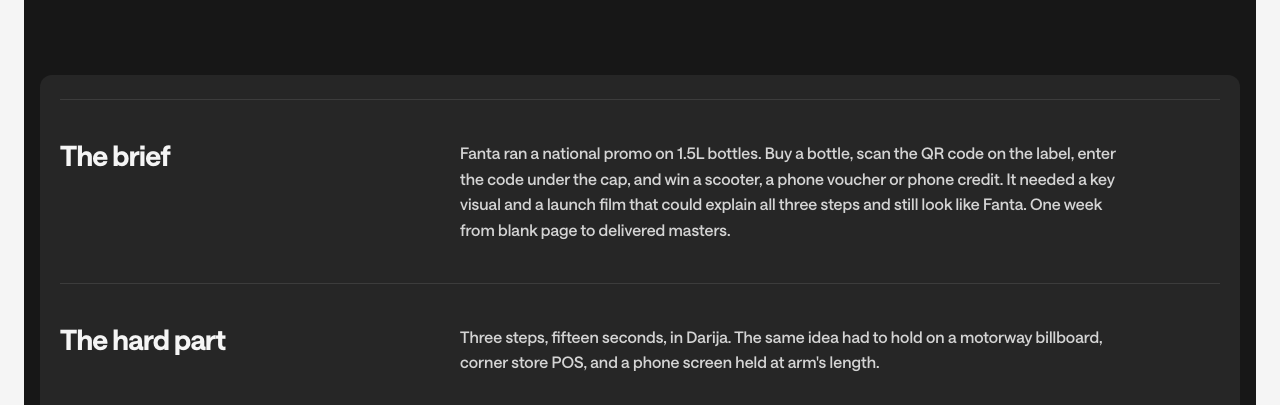
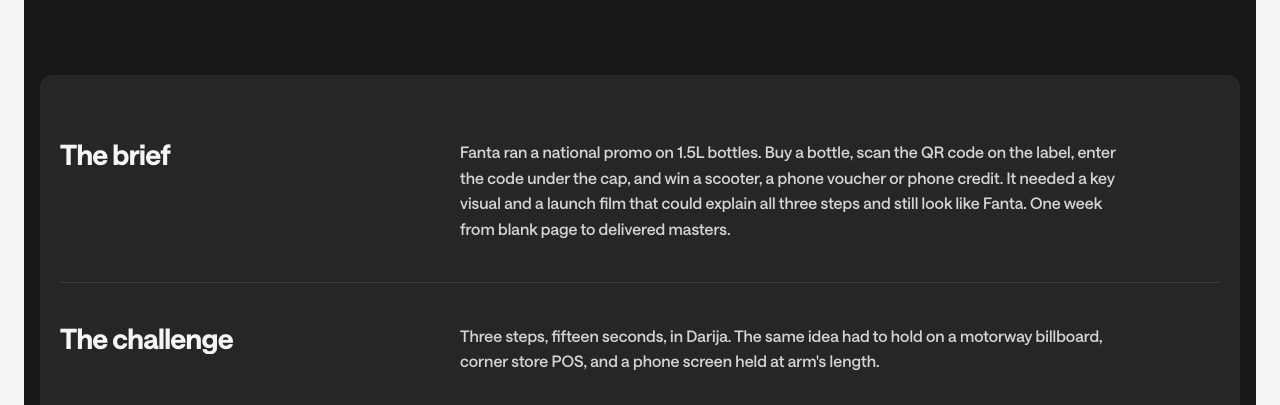
Before and after one commit to Sairux666/ilias-website, a Next.js app: page /work/fanta in a window 1280 px wide. Shown: the part 1630-2035 px from the top of the page. Built offline with nearby package versions, Linux system fonts and the light colour scheme.

Commit message:
Remove top divider above first story section, rename Part 02 heading to The challenge

```diff
--- a/src/components/sections/CaseStudy.tsx
+++ b/src/components/sections/CaseStudy.tsx
@@ -192,7 +192,7 @@ function SpinePart({
   return (
     <div
       id={anchorId}
-      className="grid grid-cols-1 md:grid-cols-12 gap-4 md:gap-10 border-t border-white/10 py-10"
+      className="grid grid-cols-1 md:grid-cols-12 gap-4 md:gap-10 border-t border-white/10 first:border-t-0 py-10"
     >
       <div className="md:col-span-4">
         {section.heading && (
--- a/src/data/work.ts
+++ b/src/data/work.ts
@@ -129,7 +129,7 @@ export const workProjects: WorkProject[] = [
           "Fanta ran a national promo on 1.5L bottles. Buy a bottle, scan the QR code on the label, enter the code under the cap, and win a scooter, a phone voucher or phone credit. It needed a key visual and a launch film that could explain all three steps and still look like Fanta. One week from blank page to delivered masters.",
       },
       challenge: {
-        heading: "The hard part",
+        heading: "The challenge",
         body:
           "Three steps, fifteen seconds, in Darija. The same idea had to hold on a motorway billboard, corner store POS, and a phone screen held at arm's length.",
       },
```
Also changed, not shown: 1 other file (tests, documents, lock files or other folders).
